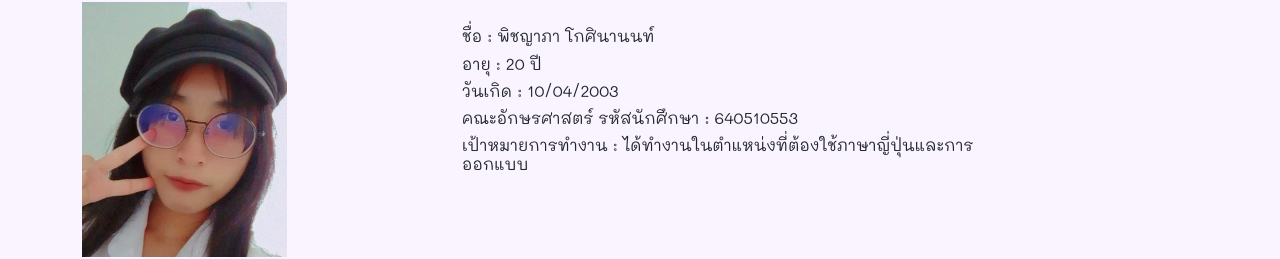
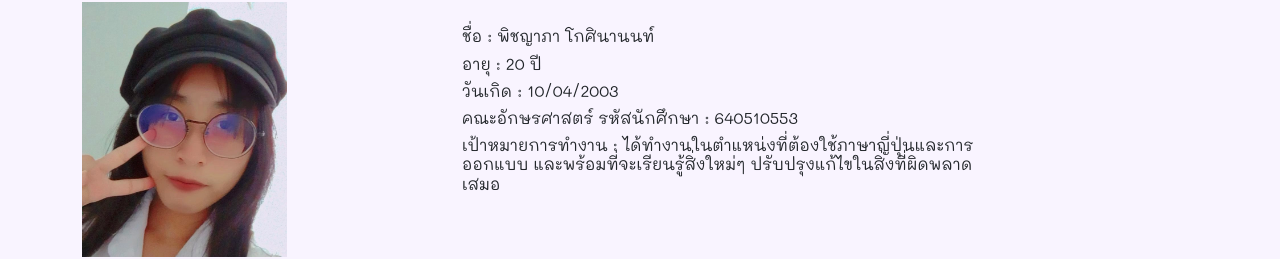
Before and after one commit to Pitchayapa-G/resume, a plain HTML site: page index.html in a window 1280 px wide. Shown: the part 189-448 px from the top of the page. Drawn offline with nearby package versions, Linux system fonts and the light colour scheme; a web font is replaced by a local one.

Commit message:
version4

```diff
--- a/index.html
+++ b/index.html
@@ -56,12 +56,13 @@
       <div class="row">
         <div class="col-md-4"><img src="images/pic.jpg.jpg" alt="piccc" style="width: 205px; height: 255px;"></div>
         <div class="col-md-6"> <br>
+
           <h6> ชื่อ : พิชญาภา โกศินานนท์ </h6>
           <h6> อายุ : 20 ปี </h6>
           <h6> วันเกิด : 10/04/2003 </h6>
           <h6> คณะอักษรศาสตร์ รหัสนักศึกษา : 640510553 </h6>
           <h6> เป้าหมายการทำงาน :
-            ได้ทำงานในตำแหน่งที่ต้องใช้ภาษาญี่ปุ่นและการออกแบบ</h6>
+            ได้ทำงานในตำแหน่งที่ต้องใช้ภาษาญี่ปุ่นและการออกแบบ และพร้อมที่จะเรียนรู้สิ่งใหม่ๆ ปรับปรุงแก้ไขในสิ่งที่ผิดพลาดเสมอ</h6>
         </div>
       </div>
       <br>
@@ -117,5 +118,6 @@
 integrity="sha384-C6RzsynM9kWDrMNeT87bh95OGNyZPhcTNXj1NW7RuBCsyN/o0jlpcV8Qyq46cDfL"
 
 crossorigin="anonymous"></script>
+
   </body>
 </html>
```
Also changed, not shown: 1 other file.
